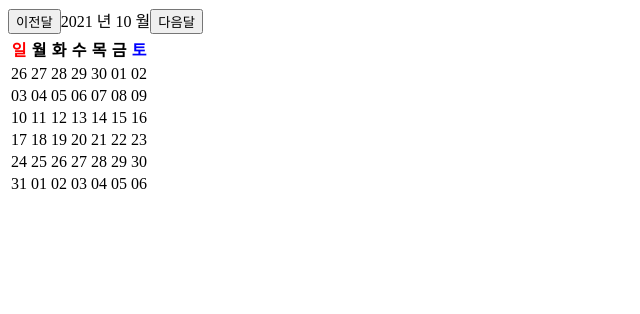
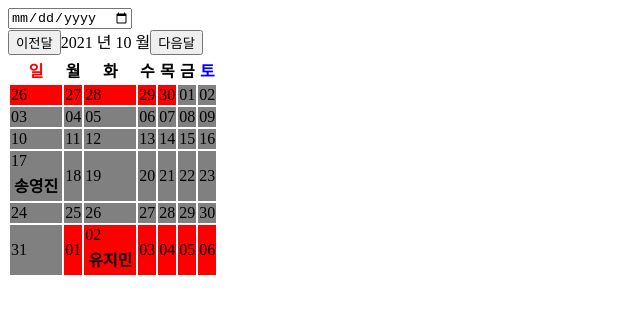
Before and after one commit to jesusFingersDevelop/jesusFingersAdmin, a React app: page / in a window 1280 px wide. Shown: the top 314 px of the page, without its empty margins (0-640 px from the left). Built offline with nearby package versions, Linux system fonts and the light colour scheme.

Commit message:
feature: monthCalendar 데이터 들어오면 바인딩 확인을 위한 테스트 #4

```diff
--- a/pages/Calendar/index.tsx
+++ b/pages/Calendar/index.tsx
@@ -1,5 +1,5 @@
 import React, {useEffect, useState} from 'react';
-import moment from 'moment';
+import moment, {Moment, MonthWeekdayFn} from 'moment';
 
 const Calender = () => {
   const [getDate, setGetDate] = useState(moment());
@@ -7,6 +7,13 @@ const Calender = () => {
   const changeMonth = (calc: number) => {
     setGetDate(getDate.clone().add('months', calc));
   };
+  const reservedUserList = [
+    {providerId: 'provider', userName: '송영진', therapyDay: '2021-10-17'},
+    {providerId: 'provider', userName: '최봉수', therapyDay: '2021-11-17'},
+    {providerId: 'provider', userName: '최봉수2', therapyDay: '2021-11-17'},
+    {providerId: 'provider', userName: '유지민', therapyDay: '2021-11-02'},
+    {providerId: 'provider', userName: '황순범', therapyDay: '2021-11-24'},
+  ];
 
   const weekList = [
     {DayOfTheWeek: '일', color: 'red'},
@@ -26,23 +33,26 @@ const Calender = () => {
       Array(7)
         .fill(0)
         .map((data, index) => {
-          let days = getDate.clone().startOf('year').week(week).startOf('week').add(index, 'day');
+          let days: Moment = getDate.clone().startOf('year').week(week).startOf('week').add(index, 'day');
           return days;
         }),
     );
   }
+  const reservedUser = (daysItem: Moment) => {
+    const reservedUserName = reservedUserList.filter((item) => (item.therapyDay === daysItem.format('YYYY-MM-DD') ? item.userName : null));
+    reservedUserName.map((item) => item.userName);
+    console.log(reservedUserName.map((item) => item.userName));
+    return reservedUserName;
+  };
   return (
     <>
+      <input type="date" onChange={(e) => console.log(e.target.value)}></input>
       <div>
         <button onClick={() => changeMonth(-1)}>이전달</button>
         {getDate.format('YYYY 년 MM 월')}
         <button onClick={() => changeMonth(1)}>다음달</button>
       </div>
-      {thisMonthDays.map((n, i) => {
-        {
-          n;
-        }
-      })}
+
       <table>
         <thead>
           <tr>
@@ -57,7 +67,17 @@ const Calender = () => {
           {thisMonthDays.map((weekItem, weekIdx) => (
             <tr key={weekIdx}>
               {weekItem.map((daysItem, daysIdx) => (
-                <td key={weekIdx * 10 + daysIdx}>{daysItem.format('DD')}</td>
+                <td
+                  style={daysItem.format('MM') === getDate.format('MM') ? {backgroundColor: 'gray'} : {backgroundColor: 'red'}}
+                  key={weekIdx * 10 + daysIdx}
+                >
+                  {daysItem.format('DD')}
+                  <br />
+
+                  {reservedUser(daysItem).map((item, idx) => (
+                    <th key={idx}>{item.userName}</th>
+                  ))}
+                </td>
               ))}
             </tr>
           ))}
```
